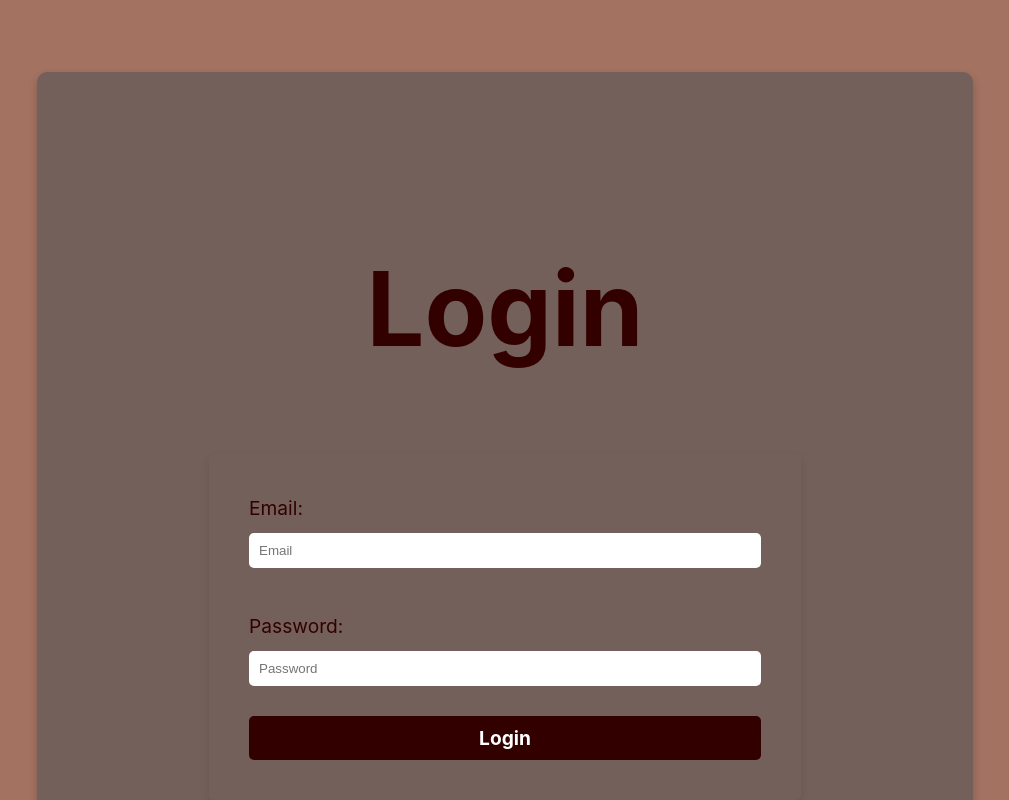
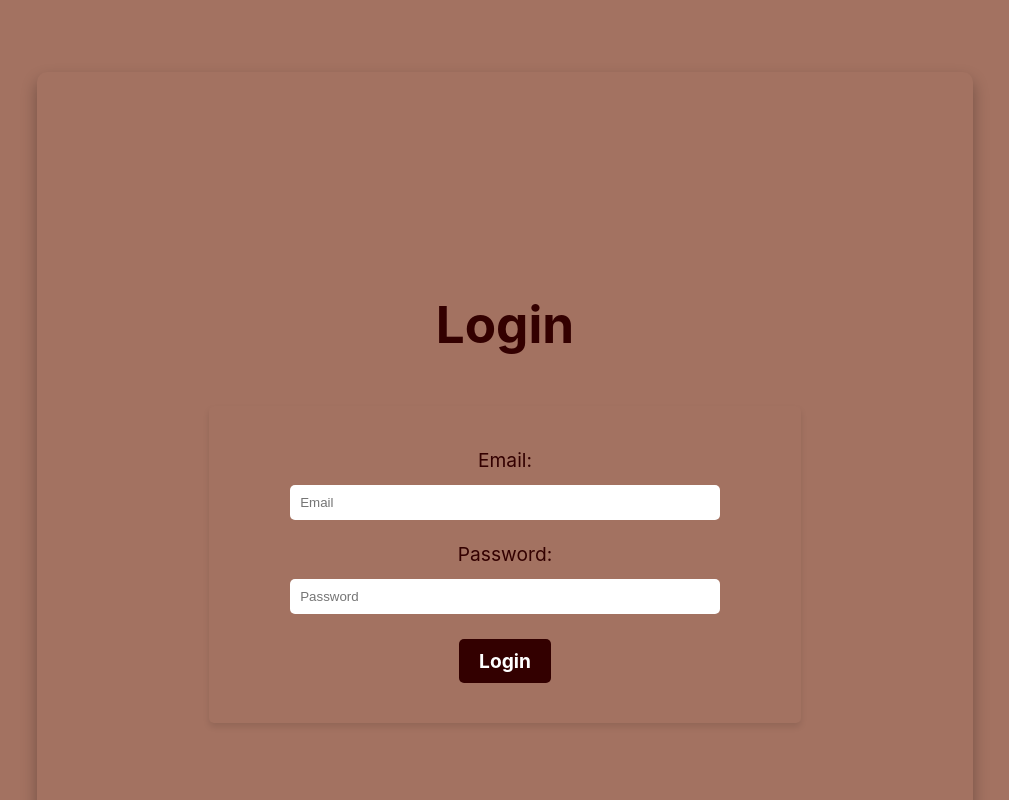
Before and after one commit to cheptoomaureen/Event-Planner-App, a React (Vite) app: page /login in a window 1280 px wide. Shown: the top 800 px of the page, without its empty margins (135-1144 px from the left). Built offline with nearby package versions, Linux system fonts and the light colour scheme.

Commit message:
Update LoginSignupPage.css

```diff
--- a/src/LoginSignupPage.css
+++ b/src/LoginSignupPage.css
@@ -1,50 +1,44 @@
 .container {
   text-align: center;
-  background-color: #73605b;
+  background-color: #a37261;
   color: #330000;
   height: 100vh;
-  width: 70vw;
+  width: 70vw;  /* Slightly increase width */
   display: flex;
   flex-direction: column;
   justify-content: center;
   align-items: center;
-  padding: 20px;
-  box-shadow: 0 4px 8px rgba(0, 0, 0, 0.2);
-  border-radius: 10px;
-  margin: 5vh auto;
+  padding: 20px;  /* Add padding to create space around the content */
+  box-shadow: 0 8px 16px rgba(0, 0, 0, 0.3); /* More prominent shadow effect */
+  border-radius: 10px;  /* Round the container's corners */
+  margin: 5vh auto;  /* Center the container with some margin */
 }
 
 header {
-  font-size: 2em;
+  font-size: 1em;
   margin-bottom: 20px;
 }
 
 form {
-  background-color: #73605b;
+  background-color: #a37261;
   padding: 40px;
   border-radius: 5px;
-  box-shadow: 0 4px 8px rgba(0, 0, 0, 0.1);
+  box-shadow: 0px 4px 6px rgba(0, 0, 0, 0.1); /* Add shadow */
   width: 40vw;
-  display: flex;
-  flex-direction: column;
-  align-items: center;
 }
 
-form label {
+label {
   display: block;
   margin-bottom: 10px;
   font-size: 1.2em;
-  text-align: left;
-  width: 100%;
 }
 
-form input {
+input {
   padding: 10px;
   margin-bottom: 20px;
   border: none;
   border-radius: 5px;
-  width: 100%;
-  box-sizing: border-box;
+  width: 80%;
 }
 
 form button {
@@ -56,16 +50,15 @@ form button {
   cursor: pointer;
   font-size: 1.2em;
   font-weight: bold;
-  width: 100%;
-  margin-top: 10px;
+  /* width: 100%; */
+  margin-top: 5px;
   text-align: center;
   transition: transform 0.3s ease, background-color 0.3s ease, box-shadow 0.3s ease;
 }
 
-form button:hover {
-  background-color: #550000;
-  transform: scale(1.05);
-  box-shadow: 0 8px 16px rgba(0, 0, 0, 0.3);
+
+button:hover {
+  background-color: #550000;  /* Slightly lighter on hover */
 }
 
 .footer {
@@ -74,9 +67,9 @@ form button:hover {
   width: 100%;
   text-align: center;
   color: #330000;
-  background-color: #73605b;
-  padding: 10px 0;
-  box-shadow: 0 -4px 8px rgba(0, 0, 0, 0.1);
-  border-top-left-radius: 10px;
+  background-color: #73605b;  /* Match the container background */
+  padding: 10px 0;  /* Add padding for better spacing */
+  box-shadow: 0 -4px 8px rgba(0, 0, 0, 0.1);  /* Add shadow to make the footer stand out */
+  border-top-left-radius: 10px;  /* Round the top corners of the footer */
   border-top-right-radius: 10px;
 }
```
